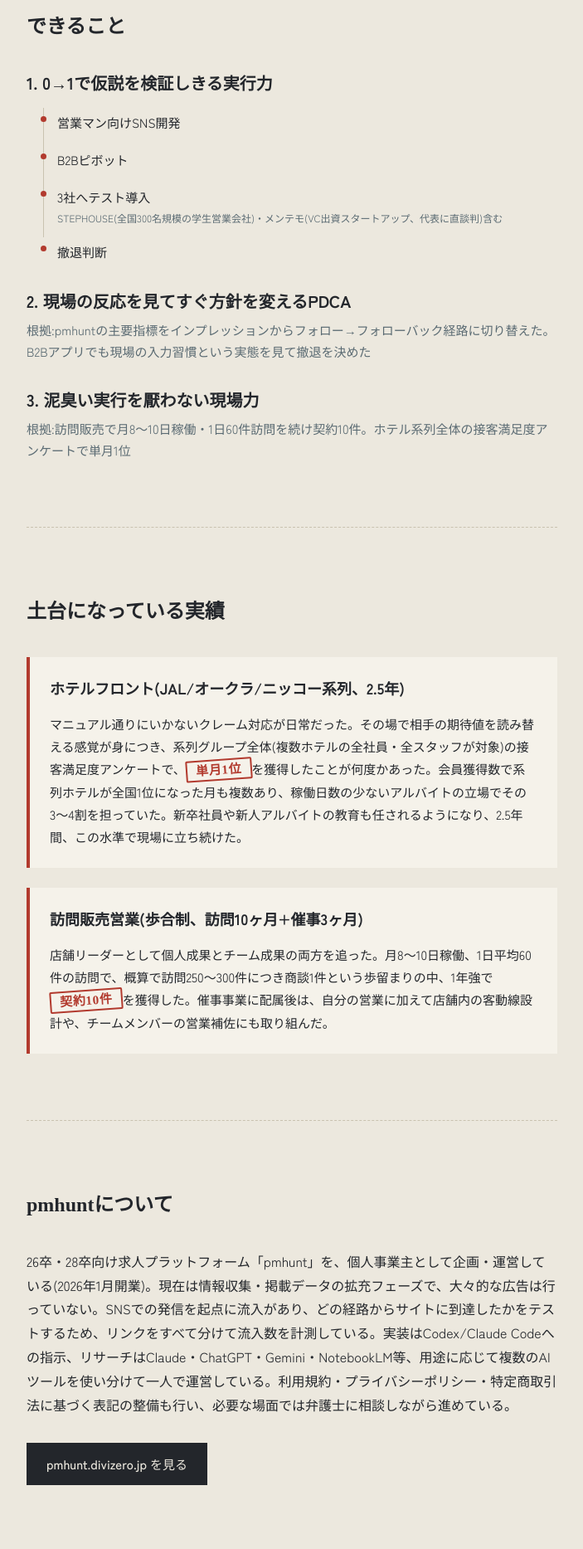
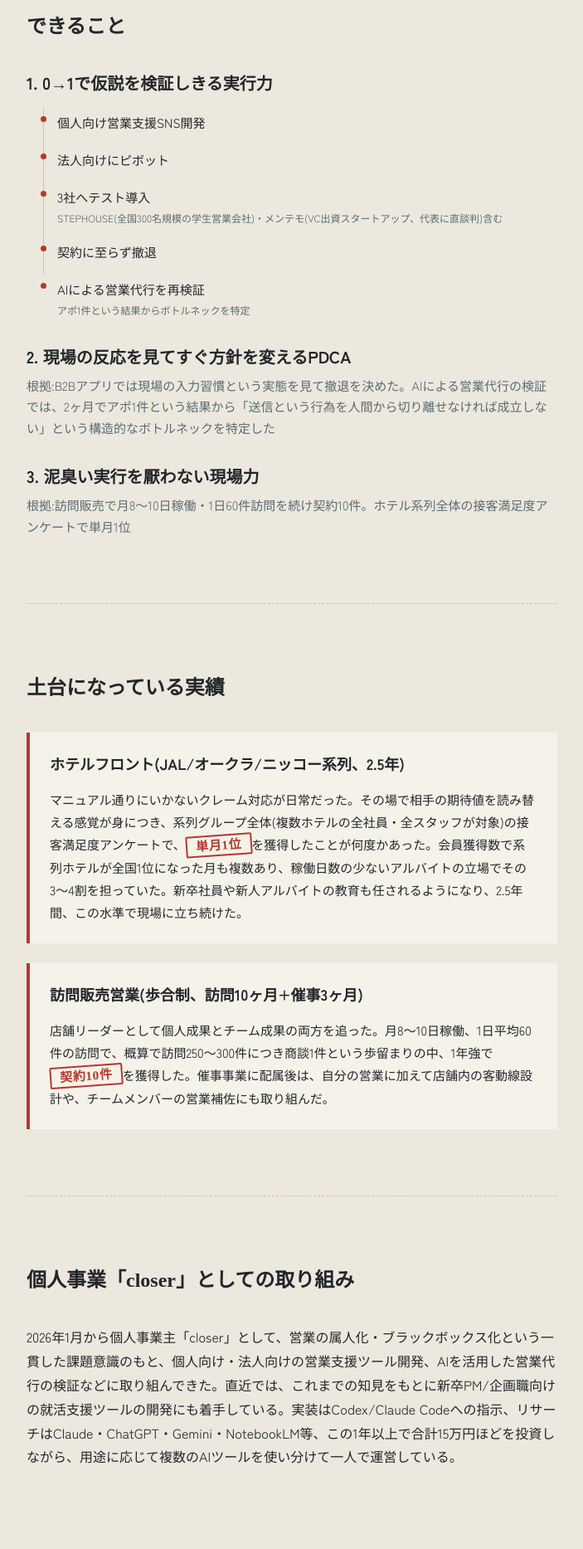
Before and after one commit to Tadanosuke/tadanosuke-portfolio, a plain HTML site: page index.html in a window 1280 px wide. Shown: the part 340-2207 px from the top of the page at 83% size, without its empty margins (288-991 px from the left). Drawn offline with Linux system fonts and the light colour scheme; a web font is replaced by a local one.

Commit message:
Update portfolio content

```diff
--- a/index.html
+++ b/index.html
@@ -335,19 +335,23 @@
         <div class="capability-item">
           <div class="capability-heading">1. 0→1で仮説を検証しきる実行力</div>
           <ol class="mini-timeline">
-            <li>営業マン向けSNS開発</li>
-            <li>B2Bピボット</li>
+            <li>個人向け営業支援SNS開発</li>
+            <li>法人向けにピボット</li>
             <li>
               3社へテスト導入
               <span class="timeline-note">STEPHOUSE(全国300名規模の学生営業会社)・メンテモ(VC出資スタートアップ、代表に直談判)含む</span>
             </li>
-            <li>撤退判断</li>
+            <li>契約に至らず撤退</li>
+            <li>
+              AIによる営業代行を再検証
+              <span class="timeline-note">アポ1件という結果からボトルネックを特定</span>
+            </li>
           </ol>
         </div>
         <div class="capability-item">
           <div class="capability-heading">2. 現場の反応を見てすぐ方針を変えるPDCA</div>
           <div class="capability-evidence">
-            根拠:pmhuntの主要指標をインプレッションからフォロー→フォローバック経路に切り替えた。B2Bアプリでも現場の入力習慣という実態を見て撤退を決めた
+            根拠:B2Bアプリでは現場の入力習慣という実態を見て撤退を決めた。AIによる営業代行の検証では、2ヶ月でアポ1件という結果から「送信という行為を人間から切り離せなければ成立しない」という構造的なボトルネックを特定した
           </div>
         </div>
         <div class="capability-item">
@@ -381,15 +385,12 @@
       </div>
     </section>
 
-    <!-- 4-4. pmhuntについて -->
+    <!-- 4-4. closerとしての取り組み -->
     <section class="section">
-      <h2 class="section-title">pmhuntについて</h2>
+      <h2 class="section-title">個人事業「closer」としての取り組み</h2>
       <p class="pmhunt-text">
-        26卒・28卒向け求人プラットフォーム「pmhunt」を、個人事業主として企画・運営している(2026年1月開業)。現在は情報収集・掲載データの拡充フェーズで、大々的な広告は行っていない。SNSでの発信を起点に流入があり、どの経路からサイトに到達したかをテストするため、リンクをすべて分けて流入数を計測している。実装はCodex/Claude Codeへの指示、リサーチはClaude・ChatGPT・Gemini・NotebookLM等、用途に応じて複数のAIツールを使い分けて一人で運営している。利用規約・プライバシーポリシー・特定商取引法に基づく表記の整備も行い、必要な場面では弁護士に相談しながら進めている。
+        2026年1月から個人事業主「closer」として、営業の属人化・ブラックボックス化という一貫した課題意識のもと、個人向け・法人向けの営業支援ツール開発、AIを活用した営業代行の検証などに取り組んできた。直近では、これまでの知見をもとに新卒PM/企画職向けの就活支援ツールの開発にも着手している。実装はCodex/Claude Codeへの指示、リサーチはClaude・ChatGPT・Gemini・NotebookLM等、この1年以上で合計15万円ほどを投資しながら、用途に応じて複数のAIツールを使い分けて一人で運営している。
       </p>
-      <a href="https://pmhunt.divizero.jp" class="pmhunt-link" target="_blank" rel="noopener noreferrer">
-        pmhunt.divizero.jp を見る
-      </a>
     </section>
 
     <!-- 4-5. ここまでの道のり(折りたたみ) -->
@@ -407,13 +408,13 @@
             VSCodeとGeminiでコーディングを始め、営業マン同士がノウハウを共有するSNSを開発。SNSや知人のつてでDMし、10数人の営業マンに実際に使ってもらった。だが2つの壁にぶつかった。ひとつは発信するメリットが薄いこと。ノウハウは営業マン自身の商売道具そのもので、無料で出す理由が薄い。もうひとつは供給が安定しないこと。一般的なSNSは無数の人間が適当にでも発信し続けるから成立するが、絞り出すノウハウを毎日量産するのは構造的に無理がある。ランク制や運営からの報酬で解決しようとも考えたが、学生の元手では黒字化の見込みが立たず、少人数のコミュニティにランクをつけること自体が非合理と判断し、撤退した。
           </p>
           <p class="story-paragraph">
-            個人向けが成立しないなら、会社の資産にすれば入力の合理性が生まれるはずだと考え、法人向けに転換。地道なDM営業で、株式会社STEPHOUSE(全国300名以上の学生が所属する営業会社)、株式会社GROWITH、そして複数のVCから出資を受けるスタートアップである株式会社メンテモの<span class="stamp">3社</span>にテスト導入までこぎつけた。メンテモは代表に直接アプローチし、事業責任者ではなくトップ本人と話して導入判断を得た。
+            個人向けが成立しないなら、会社の資産にすれば入力の合理性が生まれるはずだと考え、法人向けに転換。地道なDM営業で、株式会社STEPHOUSE(全国300名以上の学生が所属する営業会社)、株式会社GROWITH、そして複数のVCから出資を受けるスタートアップである株式会社メンテモの<span class="stamp">3社</span>にテスト導入までこぎつけた。メンテモは代表に直接アプローチし、事業責任者ではなくトップ本人と話して導入判断を得た。契約には至らなかった。現場の入力習慣が根付かず、3社とも「月額費用をかけてまでは継続できない」という同じ理由で終了した。
           </p>
           <p class="story-paragraph">
-            契約には至らなかった。現場の入力習慣が根付かず、3社とも「月額費用をかけてまでは継続できない」という同じ理由で終了した。その後は家族や知人から頼まれたアプリを個人で作る活動を続けながら気づいた。3回とも、詰まっていたのは"作る"ことより"使い続けてもらう・届ける"ことの方だった。
+            それでも、属人化・ブラックボックス化という課題そのものへの関心は消えなかった。人間同士のやり取りに解決を委ねる限り同じ壁にぶつかると考え、営業ノウハウをAIに学習させ、AI主導で営業代行を行うという最後の検証に着手した。2ヶ月かけた結果はアポイント1件。ボトルネックは明確だった。SNSの仕様上、最終的な送信だけはどうしても人間の手作業が必要で、学業やアルバイトと並行する中では試行回数が確保できず、AIの精度も上がらなかった。
           </p>
           <p class="story-paragraph">
-            自分自身が新卒PM/企画職の選考を受ける中で、「新卒からPMになれる会社かどうか」を判定できる情報がどこにもないことに気づいた。これまでの経験で身につけた「小さく試して、ダメならすぐ理由を言語化して次に動く」というやり方をそのまま持ち込み、pmhuntを立ち上げた。「作らないものリスト」を先に確定して機能追加の提案は原則差し戻す運用にし、主要指標もインプレッションからフォロー→フォローバック経路に切り替えるなど、検証と修正を重ねている。
+            直近では、これまでの検証で得た知見をもとに、新卒PM/企画職向けの就活支援ツールの開発にも着手している。「小さく試して、ダメならすぐ理由を言語化して次に動く」というやり方は、この7ヶ月で一貫して変えていない。
           </p>
         </div>
       </div>
```
